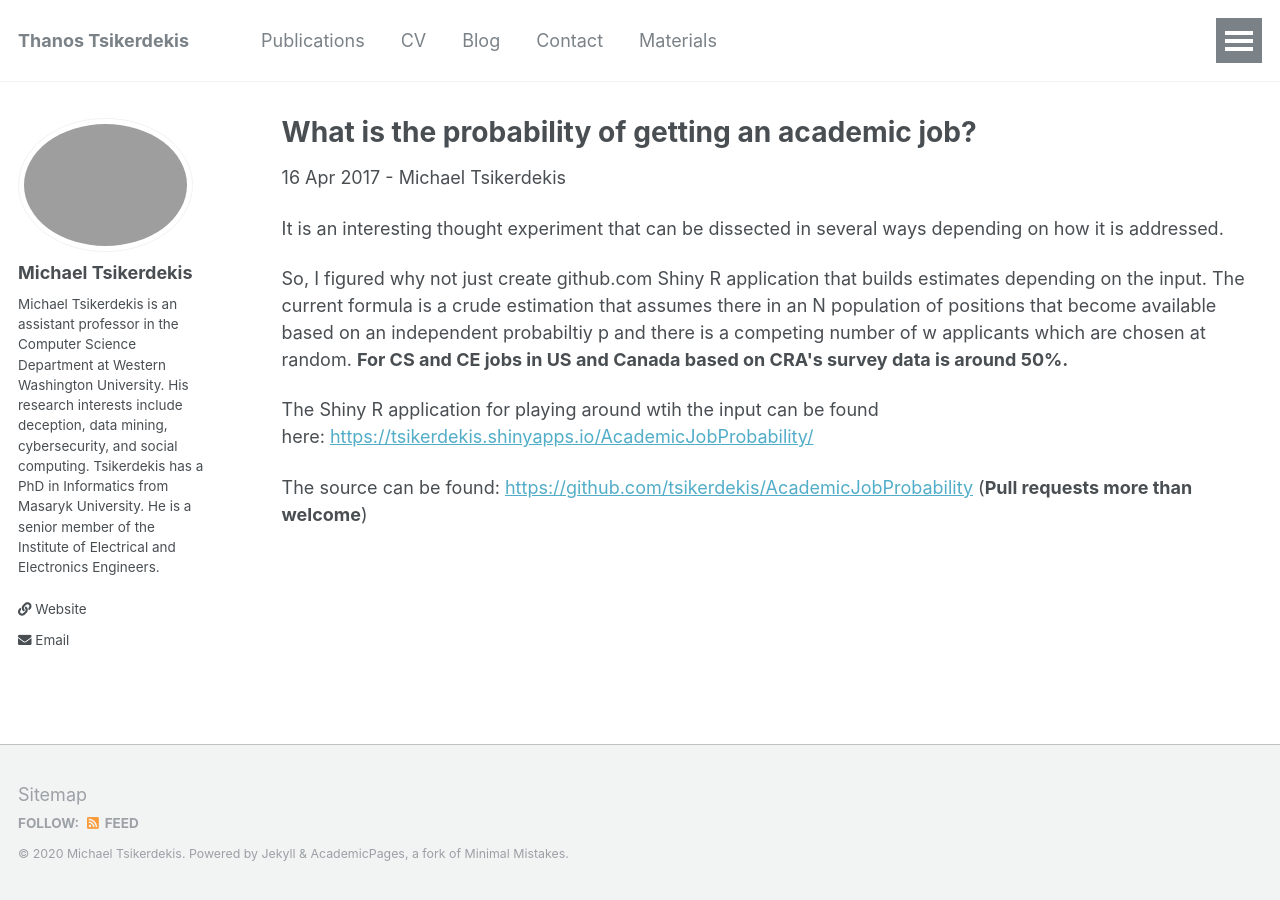
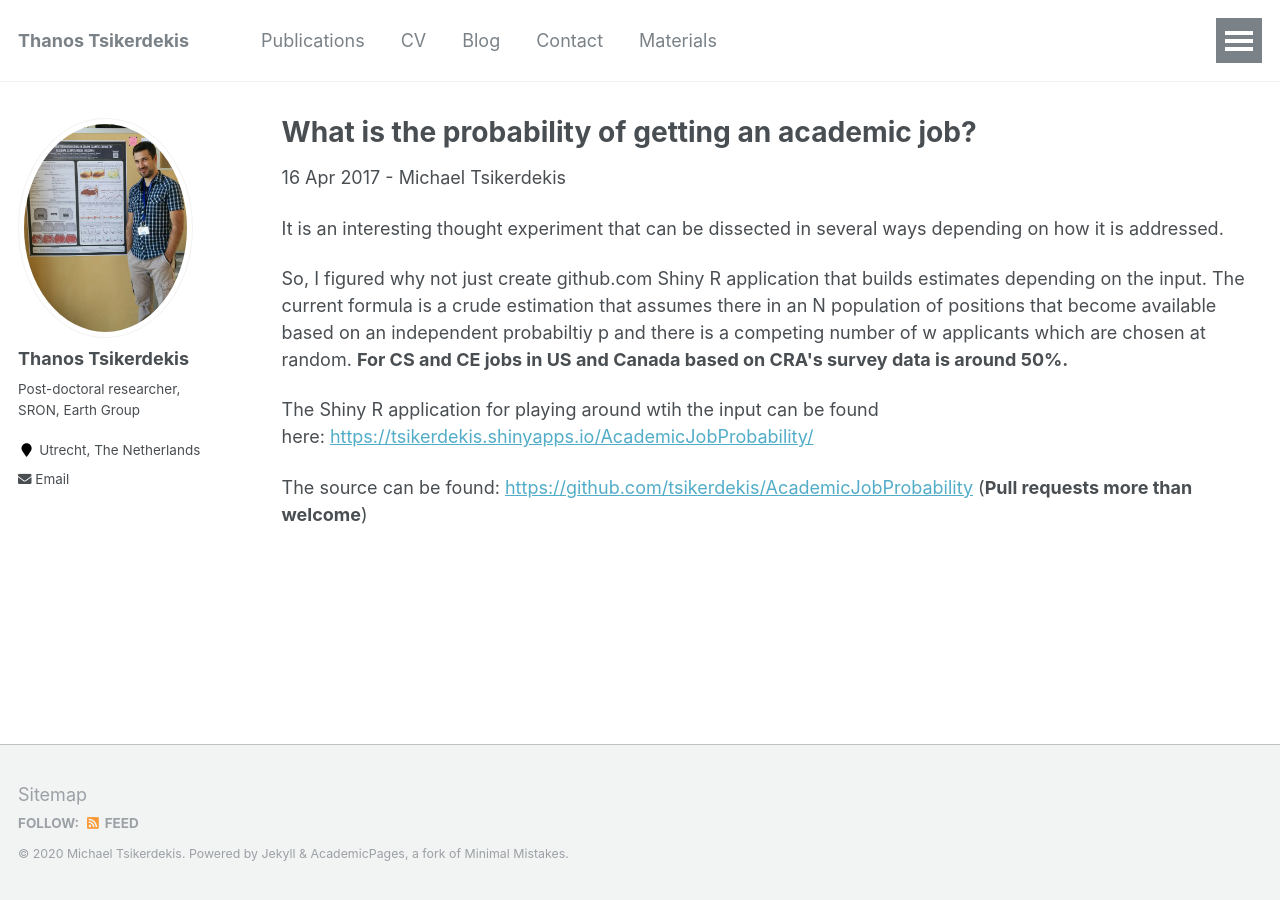
Before and after one commit to tsikerdekis/thanos.tsikerdekis.com, a Jekyll site: the page built from _posts/2017-04-16-academicjob.md, in a window 1280 px wide. Built offline with Jekyll 4.4.1, drawn with Linux system fonts in a browser that asks for light colours.

Commit message:
Update authors.yml

```diff
--- a/_data/authors.yml
+++ b/_data/authors.yml
@@ -1,8 +1,8 @@
 # Authors
 
-Michael Tsikerdekis:
-  name        : "Michael Tsikerdekis"
-  uri         : "http://michael.tsikerdekis.com"
-  email       : "Michael.Tsikerdekis@wwu.edu"
-  bio         : "Michael Tsikerdekis is an assistant professor in the Computer Science Department at Western Washington University. His research interests include deception, data mining, cybersecurity, and social computing. Tsikerdekis has a PhD in Informatics from Masaryk University. He is a senior member of the Institute of Electrical and Electronics Engineers."
+Thanos Tsikerdekis:
+  name        : "Thanos Tsikerdekis"
+  uri         : "https://thanos.tsikerdekis.com"
+  email       : "A.Tsikerdekis@sron.nl"
+  bio         : "I work as a Post-doctoral research at SRON’s Earth group. My research focuses on atmospheric aerosol particles, bridging the gap between satelite and model estimate using an ensemble based data assimilation technique. My work aims to develop a data assimilation system for top-down estimates of aersol emissions based on multi-angle photopolarimetric aerosol retrieval of POLDER/PARASOL."
   avatar      : "bio-photo-2.jpg"
```
